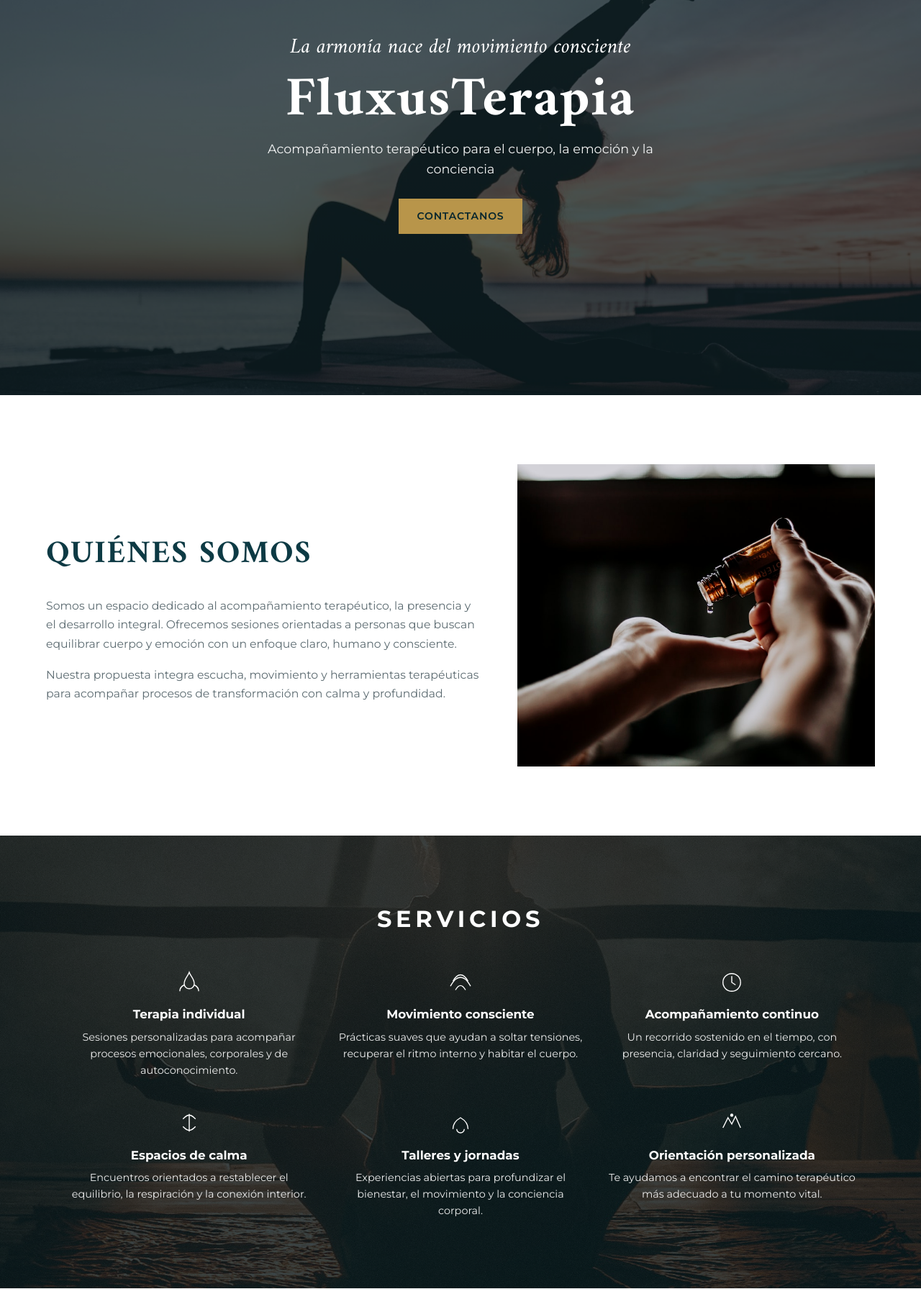
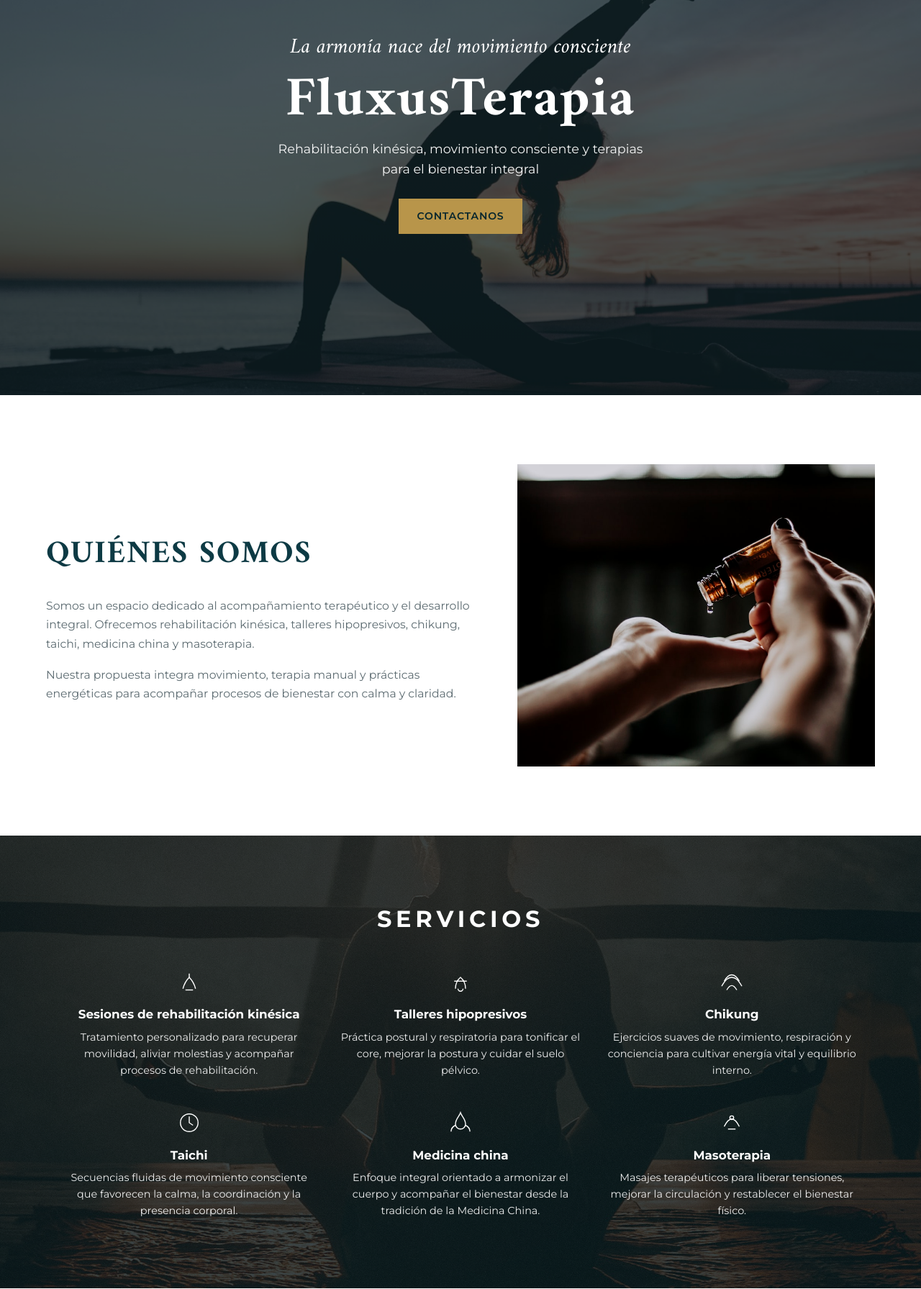
Before and after one commit to MichaelGrandonDev/sitioweb, a Flask app: page / in a window 1280 px wide. Shown: the part 256-2047 px from the top of the page at 72% size. Run offline with Flask 3, Linux system fonts and the light colour scheme.

Commit message:
Update services with kinésica, hipopresivos, and therapy offerings.
Co-authored-by: Cursor <cursoragent@cursor.com>

```diff
--- a/templates/index.html
+++ b/templates/index.html
@@ -8,7 +8,7 @@
   <div class="hero-copy">
     <p class="hero-kicker">La armonía nace del movimiento consciente</p>
     <h1>FluxusTerapia</h1>
-    <p class="hero-sub">Acompañamiento terapéutico para el cuerpo, la emoción y la conciencia</p>
+    <p class="hero-sub">Rehabilitación kinésica, movimiento consciente y terapias para el bienestar integral</p>
     <a class="cta primary" href="#contacto">Contactanos</a>
   </div>
 </section>
@@ -17,13 +17,13 @@
   <div class="about-copy">
     <h2>Quiénes somos</h2>
     <p>
-      Somos un espacio dedicado al acompañamiento terapéutico, la presencia y el
-      desarrollo integral. Ofrecemos sesiones orientadas a personas que buscan
-      equilibrar cuerpo y emoción con un enfoque claro, humano y consciente.
+      Somos un espacio dedicado al acompañamiento terapéutico y el desarrollo
+      integral. Ofrecemos rehabilitación kinésica, talleres hipopresivos,
+      chikung, taichi, medicina china y masoterapia.
     </p>
     <p>
-      Nuestra propuesta integra escucha, movimiento y herramientas terapéuticas
-      para acompañar procesos de transformación con calma y profundidad.
+      Nuestra propuesta integra movimiento, terapia manual y prácticas
+      energéticas para acompañar procesos de bienestar con calma y claridad.
     </p>
   </div>
   <div class="about-media">
@@ -43,45 +43,45 @@
     <div class="services-grid">
       <article class="service">
         <span class="service-icon" aria-hidden="true">
-          <svg viewBox="0 0 48 48" width="42" height="42" fill="none" stroke="currentColor" stroke-width="1.6"><path d="M24 8c-2 6-8 10-8 18a8 8 0 0 0 16 0c0-8-6-12-8-18z"/><path d="M16 28c-4 2-7 6-7 10"/><path d="M32 28c4 2 7 6 7 10"/></svg>
+          <svg viewBox="0 0 48 48" width="42" height="42" fill="none" stroke="currentColor" stroke-width="1.6"><path d="M14 34c2-8 6-14 10-18 4 4 8 10 10 18"/><path d="M18 36h12"/><path d="M24 10v6"/></svg>
         </span>
-        <h3>Terapia individual</h3>
-        <p>Sesiones personalizadas para acompañar procesos emocionales, corporales y de autoconocimiento.</p>
+        <h3>Sesiones de rehabilitación kinésica</h3>
+        <p>Tratamiento personalizado para recuperar movilidad, aliviar molestias y acompañar procesos de rehabilitación.</p>
+      </article>
+      <article class="service">
+        <span class="service-icon" aria-hidden="true">
+          <svg viewBox="0 0 48 48" width="42" height="42" fill="none" stroke="currentColor" stroke-width="1.6"><path d="M16 34c0-8 3-14 8-18 5 4 8 10 8 18"/><path d="M20 34a4 4 0 0 0 8 0"/><path d="M14 22h20"/></svg>
+        </span>
+        <h3>Talleres hipopresivos</h3>
+        <p>Práctica postural y respiratoria para tonificar el core, mejorar la postura y cuidar el suelo pélvico.</p>
       </article>
       <article class="service">
         <span class="service-icon" aria-hidden="true">
           <svg viewBox="0 0 48 48" width="42" height="42" fill="none" stroke="currentColor" stroke-width="1.6"><path d="M8 30c6-10 10-14 16-14s10 4 16 14"/><path d="M12 22c4-7 7-10 12-10s8 3 12 10"/><path d="M16 36c3-5 5-7 8-7s5 2 8 7"/></svg>
         </span>
-        <h3>Movimiento consciente</h3>
-        <p>Prácticas suaves que ayudan a soltar tensiones, recuperar el ritmo interno y habitar el cuerpo.</p>
+        <h3>Chikung</h3>
+        <p>Ejercicios suaves de movimiento, respiración y conciencia para cultivar energía vital y equilibrio interno.</p>
       </article>
       <article class="service">
         <span class="service-icon" aria-hidden="true">
           <svg viewBox="0 0 48 48" width="42" height="42" fill="none" stroke="currentColor" stroke-width="1.6"><circle cx="24" cy="24" r="14"/><path d="M24 14v10l6 4"/></svg>
         </span>
-        <h3>Acompañamiento continuo</h3>
-        <p>Un recorrido sostenido en el tiempo, con presencia, claridad y seguimiento cercano.</p>
+        <h3>Taichi</h3>
+        <p>Secuencias fluidas de movimiento consciente que favorecen la calma, la coordinación y la presencia corporal.</p>
       </article>
       <article class="service">
         <span class="service-icon" aria-hidden="true">
-          <svg viewBox="0 0 48 48" width="42" height="42" fill="none" stroke="currentColor" stroke-width="1.6"><path d="M24 10v28"/><path d="M14 18c4-4 6-6 10-6s6 2 10 6"/><path d="M14 30c4 4 6 6 10 6s6-2 10-6"/></svg>
+          <svg viewBox="0 0 48 48" width="42" height="42" fill="none" stroke="currentColor" stroke-width="1.6"><path d="M24 8c-2 6-8 10-8 18a8 8 0 0 0 16 0c0-8-6-12-8-18z"/><path d="M16 28c-4 2-7 6-7 10"/><path d="M32 28c4 2 7 6 7 10"/></svg>
         </span>
-        <h3>Espacios de calma</h3>
-        <p>Encuentros orientados a restablecer el equilibrio, la respiración y la conexión interior.</p>
+        <h3>Medicina china</h3>
+        <p>Enfoque integral orientado a armonizar el cuerpo y acompañar el bienestar desde la tradición de la Medicina China.</p>
       </article>
       <article class="service">
         <span class="service-icon" aria-hidden="true">
-          <svg viewBox="0 0 48 48" width="42" height="42" fill="none" stroke="currentColor" stroke-width="1.6"><path d="M12 34c0-8 5-14 12-18 7 4 12 10 12 18"/><path d="M18 34a6 6 0 0 0 12 0"/></svg>
+          <svg viewBox="0 0 48 48" width="42" height="42" fill="none" stroke="currentColor" stroke-width="1.6"><path d="M12 30c4-8 8-12 12-12s8 4 12 12"/><path d="M18 34h12"/><circle cx="24" cy="16" r="3"/></svg>
         </span>
-        <h3>Talleres y jornadas</h3>
-        <p>Experiencias abiertas para profundizar el bienestar, el movimiento y la conciencia corporal.</p>
-      </article>
-      <article class="service">
-        <span class="service-icon" aria-hidden="true">
-          <svg viewBox="0 0 48 48" width="42" height="42" fill="none" stroke="currentColor" stroke-width="1.6"><path d="M10 32l8-16 6 10 6-12 8 18"/><circle cx="24" cy="12" r="2.5" fill="currentColor" stroke="none"/></svg>
-        </span>
-        <h3>Orientación personalizada</h3>
-        <p>Te ayudamos a encontrar el camino terapéutico más adecuado a tu momento vital.</p>
+        <h3>Masoterapia</h3>
+        <p>Masajes terapéuticos para liberar tensiones, mejorar la circulación y restablecer el bienestar físico.</p>
       </article>
     </div>
   </div>
```
